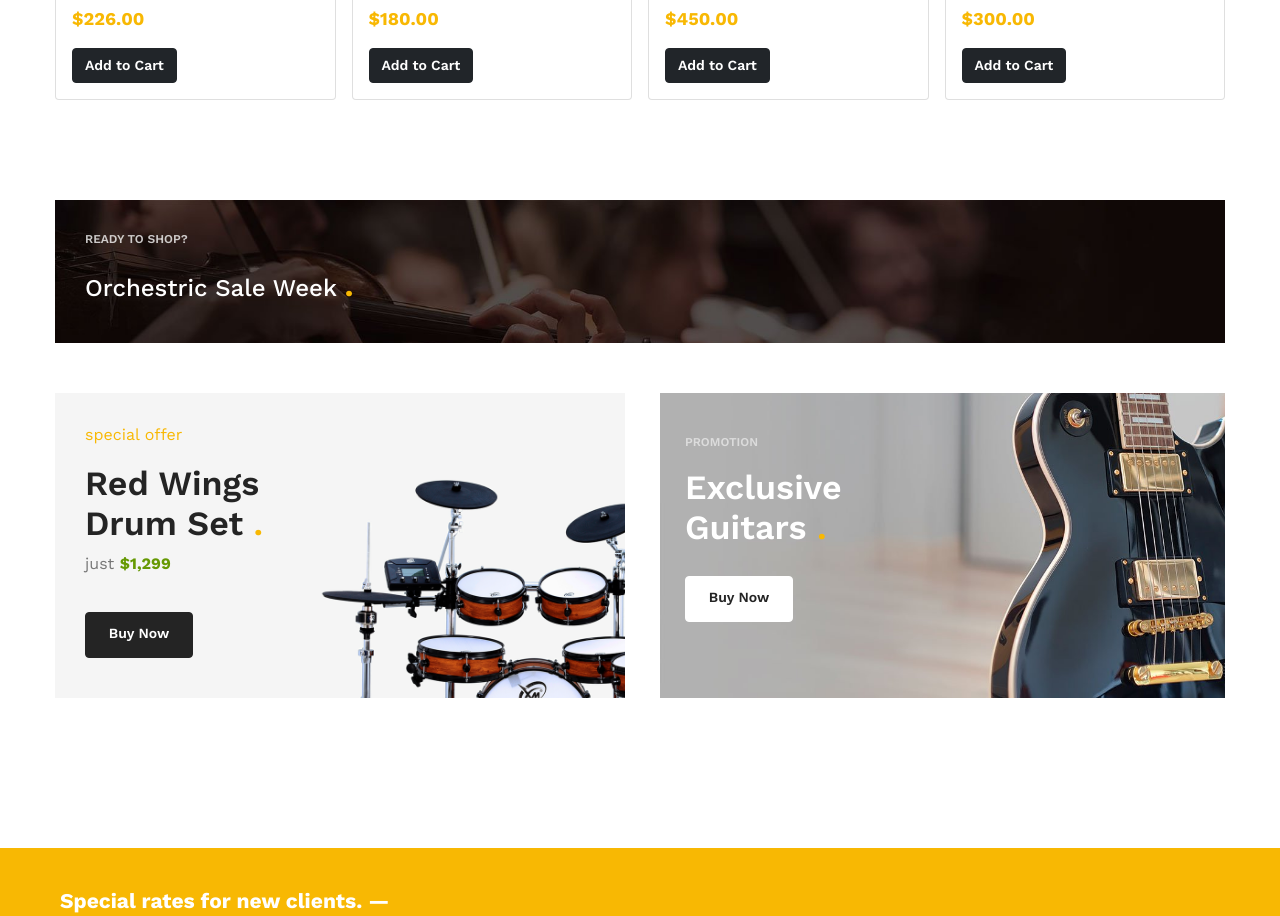
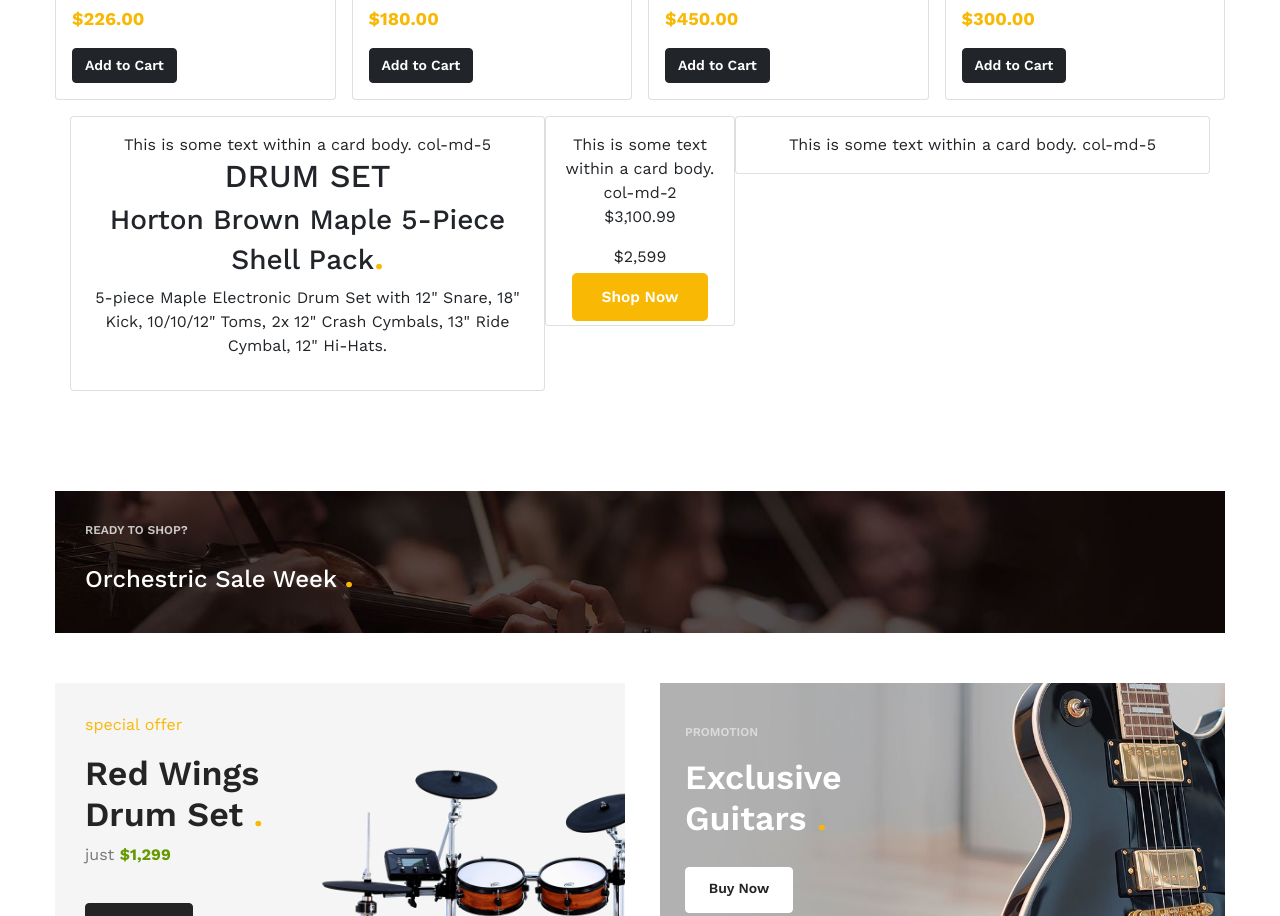
Before and after one commit to ZinaienkovaHanna/musical-instruments-store, a plain HTML site: page index.html in a window 1280 px wide. Shown: the part 3430-4346 px from the top of the page. Drawn offline with nearby package versions, Linux system fonts and the light colour scheme.

Commit message:
sect12 little added

```diff
--- a/index.html
+++ b/index.html
@@ -222,7 +222,7 @@
     <div class="sale__container">
       <div class="mega-sale-container text-center" id="mega-sale">
         <h2 class="msc-h2">SPECIAL RATES ON DRUMS</h2>
-        <h3 class="msc-h3">Mega Sale Day<span <span class="point">.</span></h3>
+        <h3 class="msc-h3">Mega Sale Day<span class="point">.</span></h3>
         <p class="msc-p1">Starting from <span class="green-impression">$139.99</span></p>
         <p class="msc-p2">Shop now or regret later.</p>
         <div class="msc-card text-center">
@@ -297,7 +297,7 @@
 
 
  <!-- Oleg`s section 11 start-->
-<div class="best-prices__container w-100">
+<div class="shop-best-prices__container w-100">
 
   <div class="shop-section-btns p-2 d-flex justify-content-around">
     <button type="button" class="btn btn-light active" data-bs-toggle="button" aria-pressed="true" id="#section-electric">Electric Guitars</button>
@@ -307,10 +307,51 @@
     <button type="button" class="btn btn-light" data-bs-toggle="button" id="#section-other">Other</button>
   </div>
 
-<div class="product-container row gy-3 gx-3"></div>
+  <div class="product-container row gy-3 gx-3"></div>
 
 </div>
     <!-- Oleg`s section 11 end -->
+    <!-- Oleg`s section 12 start-->
+<div class="shop-drum-set__container mt-3">
+
+  <div class="container text-center  p-0 w-100">
+    <div class="row m-0 p-0">
+
+      <div class="col-md-5 p-0">
+        <div class="card">
+          <div class="card-body">
+            This is some text within a card body. col-md-5
+            <h2 class="sds-h2">DRUM SET</h2>
+            <h3>Horton Brown Maple 5-Piece Shell Pack<span class="point">.</span></h3>
+            <p>5-piece Maple Electronic Drum Set with 12" Snare, 18" Kick, 10/10/12" Toms, 2x 12" Crash Cymbals, 13" Ride Cymbal, 12" Hi-Hats.</p>
+          </div>
+        </div>
+      </div>
+      <div class="col-md-2 p-0">
+        <div class="card">
+          <div class="card-body">
+            This is some text within a card body. col-md-2
+            <p class="sds-old-price">$3,100.99</p>
+            <p class = "sds-new-price">$2,599 </p>
+            <a href="#" class="bsc-a banner__button button">Shop Now</a>
+          </div>
+        </div>
+      </div>
+      <div class="col-md-5 p-0">
+        <div class="card">
+          <div class="card-body">
+            This is some text within a card body. col-md-5
+          </div>
+        </div>
+      </div>
+
+    </div>
+  </div>
+
+</div>
+
+
+        <!-- Oleg`s section 12 end -->
 
 
     <!-- Oleksandr`s section 15 start-->
```
